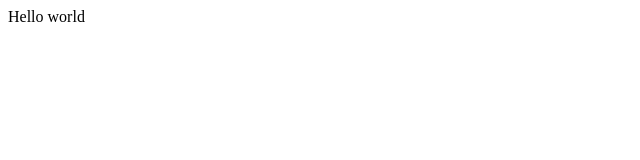
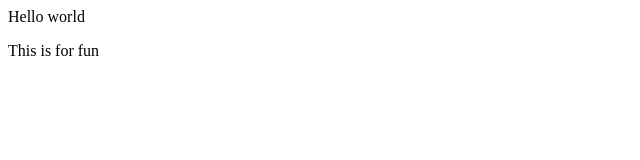
Before and after one commit to hirok08/med-selling-app, a plain HTML site: page index.html in a window 1280 px wide. Shown: the full height of the page, 0-640 px from the left. Drawn offline with Linux system fonts and the light colour scheme.

Commit message:
Add para

```diff
--- a/index.html
+++ b/index.html
@@ -1 +1,2 @@
 <p>Hello world</p>
+<p>This is for fun</p>
```
